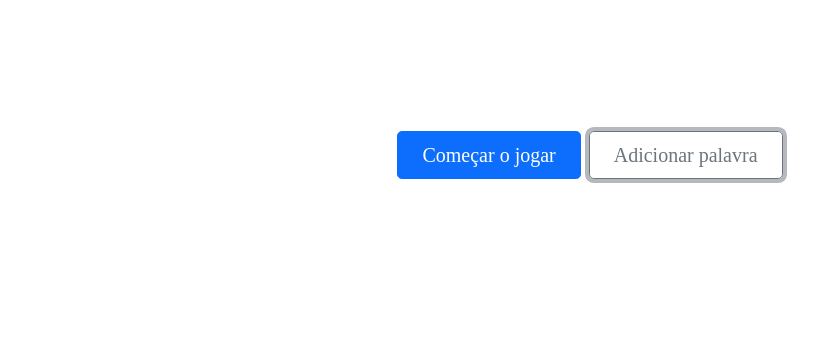
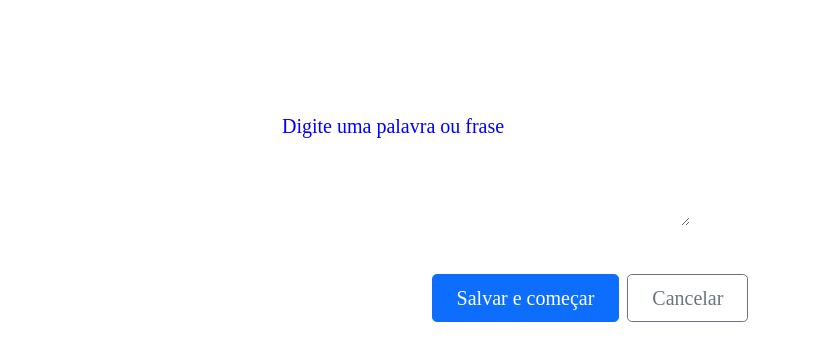
Before and after one commit to Brunosill/site-jogo-forca, a plain HTML site: page index.html in a window 1280 px wide. Both pictures are taken after a click on the button "Adicionar palavra". Shown: the part 104-464 px from the top of the page, without its empty margins (50-868 px from the left). Drawn offline with Linux system fonts and the light colour scheme.

Commit message:
elementos html

```diff
--- a/css/style.css
+++ b/css/style.css
@@ -10,8 +10,8 @@ div{
     height: 873px;
     width: 375px;
 }
-.pagina-1{
-    display: block;
+#pagina-1{
+    display: bolck;
 }
 .pagina-2{
     display: none;
--- a/index.html
+++ b/index.html
@@ -18,7 +18,7 @@
         </nav>
         <main>
             <!--Pagina 1-->
-            <div id="pagina-1" class="pagina-1 py-5 my-5 text-center">
+            <div id="pagina-1" class="py-5 my-5 text-center">
                 <div class=" d-grid gap-2 d-sm-flex justify-content-sm-center">
                     <div class="lead mb-4 ">
                         <button id="btnJogaUm" class="btn btn-primary btn-lg px-4 gap-3">Começar o jogar</button>
--- a/js/index.js
+++ b/js/index.js
@@ -9,10 +9,10 @@ let pagina3 = document.querySelector(".pagina-3");// pagina do jogo
 
 //botoes da pagina 1
 btnNovaPalavra.addEventListener('click', function() {
-    if(pagina1.style.display === "block"){
-        pagina1.style.display = 'none';
-        pagina2.style.display = 'block';
-    }
+    pagina1.style.display = 'none';
+    pagina2.style.display = 'block';
+
+
 
 });
 
```
